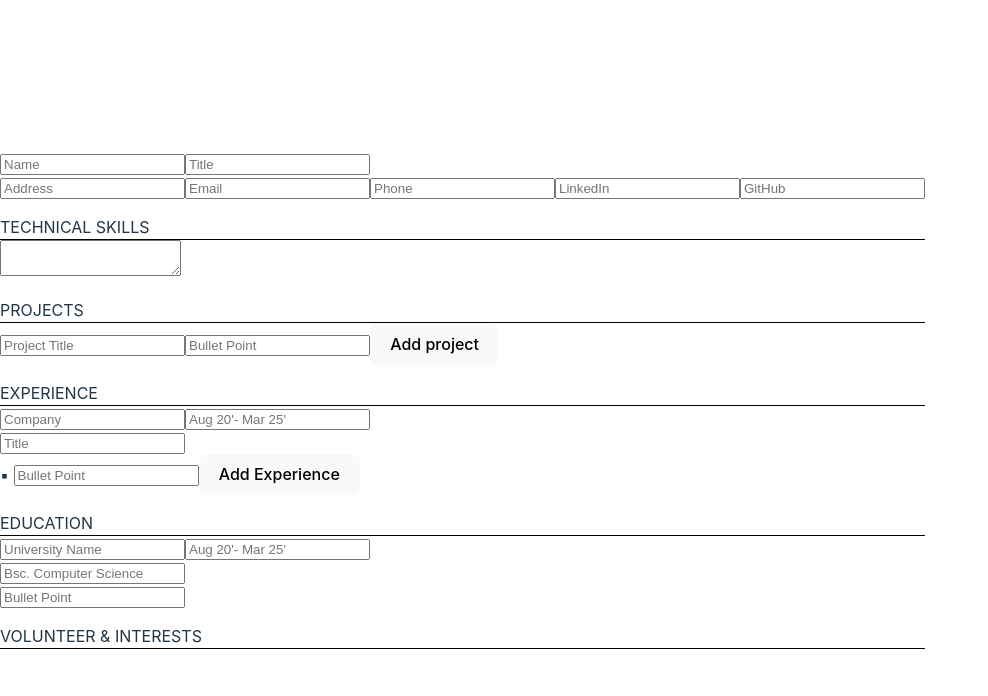
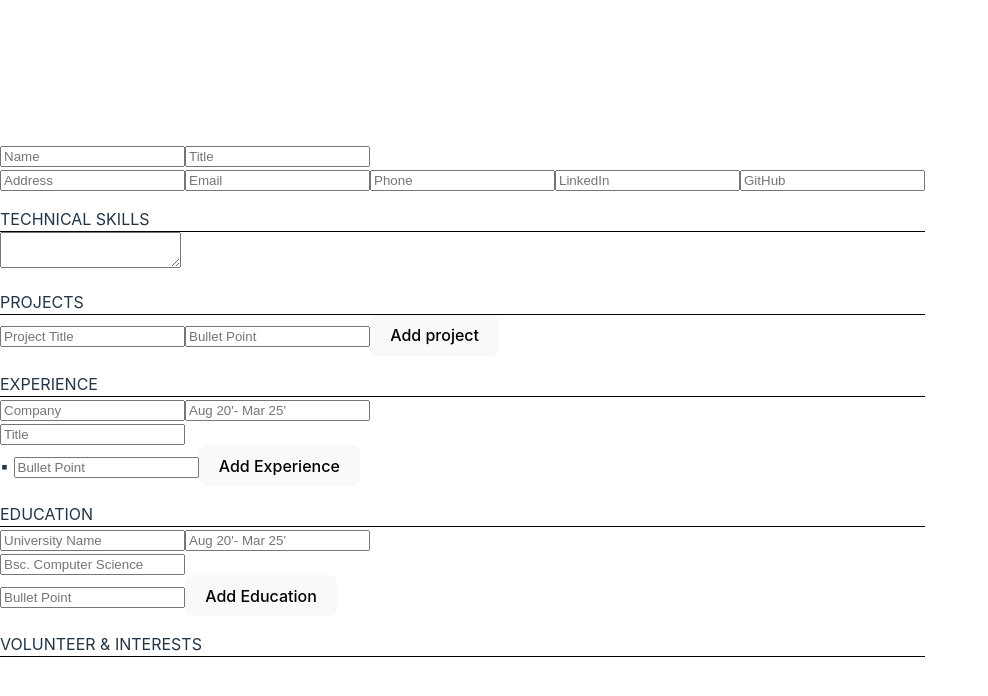
Before and after one commit to Eveieve/CV-builder, a React (Vite) app in the folder vite-project/: page / in a window 1280 px wide. Shown: the top 696 px of the page, without its empty margins (0-988 px from the left). Built offline with nearby package versions, Linux system fonts and the light colour scheme.

Commit message:
add new educationItem object when button is clicked

```diff
--- a/vite-project/src/App.jsx
+++ b/vite-project/src/App.jsx
@@ -36,9 +36,14 @@ function App() {
         bulletPoint: "",
       },
     ],
-    education: {
-      bulletPoint: "",
-    },
+    education: [
+      {
+        name: "",
+        date: "",
+        major: "",
+        bulletPoint: "",
+      },
+    ],
   });
   console.log(state);
   // function to handle change to the input and update the state accordingly
@@ -109,8 +114,8 @@ function App() {
             ...experienceItem,
             [name]: value,
           };
-          return { experienceItem };
         }
+        return { experienceItem };
       });
       return { ...prevState, experiences: [...newExperiences] };
     });
@@ -146,6 +151,25 @@ function App() {
     });
   }
 
+  function handleAddEducation(e) {
+    const { name, value } = e.target;
+
+    setState((prevState) => {
+      return {
+        ...prevState,
+        education: [
+          // copy all other educationItem objects
+          ...prevState.education,
+          {
+            name: "",
+            date: "",
+            major: "",
+            bulletPoint: "",
+          },
+        ],
+      };
+    });
+  }
   return (
     <>
       <Personal onChange={handleChange} />
@@ -166,6 +190,7 @@ function App() {
       <button onClick={handleAddExperience}>Add Experience</button>
       <Section sectionName="EDUCATION" />
       <Education onChange={handleEducationChange} />
+      <button onClick={handleAddEducation}>Add Education</button>
       <Section sectionName="VOLUNTEER & INTERESTS" />
     </>
   );
--- a/vite-project/src/ProjectItem.jsx
+++ b/vite-project/src/ProjectItem.jsx
@@ -17,7 +17,7 @@ function ProjectItem({
       />
       <input
         placeholder="Bullet Point"
-        onChange={(e) => onChange(e, id)}
+        onChange={handleChange}
         name="bulletPoint"
         value={projectItem.bulletPoint}
       />
```
Also changed, not shown: vite-project/src/EducationItem.jsx (added).
